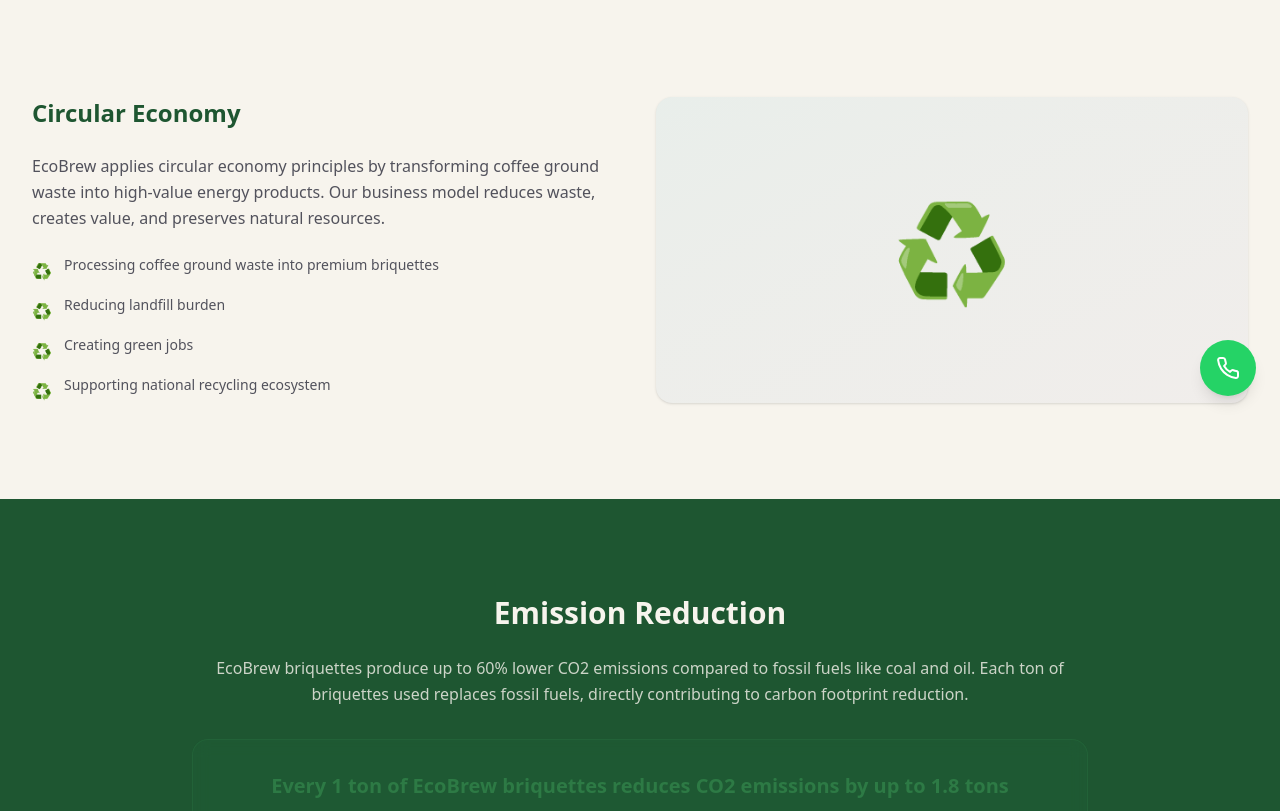
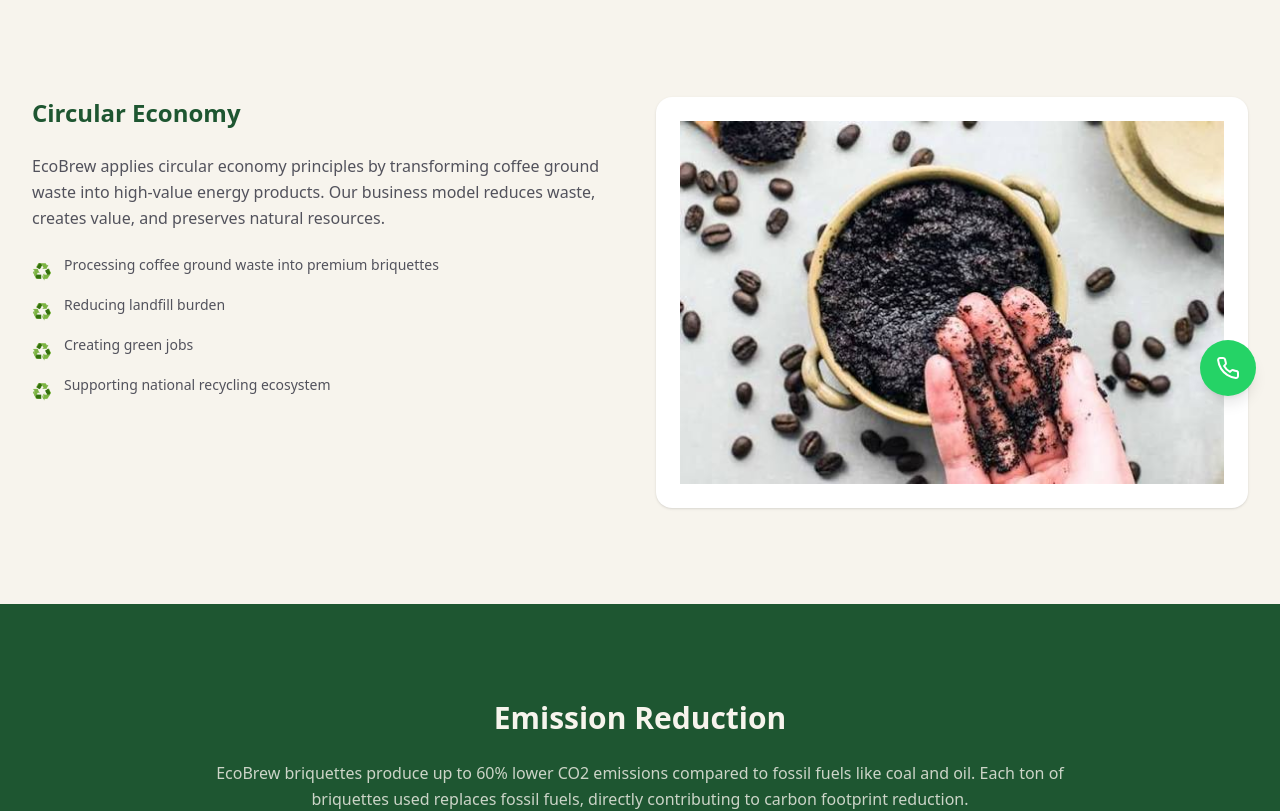
Before and after one commit to ecobrewbriquette-gif/eco-brew, a Next.js app: page /en/sustainability in a window 1280 px wide. Shown: the part 380-1191 px from the top of the page. Built offline with nearby package versions, Linux system fonts and the light colour scheme.

Commit message:
Add gallery image and update sustainability page

```diff
--- a/app/[lang]/sustainability/page.tsx
+++ b/app/[lang]/sustainability/page.tsx
@@ -50,8 +50,12 @@
                 ))}
               </ul>
             </div>
-            <Card className="flex items-center justify-center bg-gradient-to-br from-forest/10 to-coffee/10 text-8xl">
-              ♻️
+            <Card className="overflow-hidden">
+              <img
+                src="/images/gallery/ampas-kopi.jpg"
+                alt="Ampas kopi sebagai bahan baku briket"
+                className="w-full h-auto object-cover"
+              />
             </Card>
           </div>
         </Container>
@@ -65,7 +69,7 @@
               {s.emisi.description}
             </p>
             <div className="rounded-2xl border border-forest-light/30 bg-forest-light/10 p-8 backdrop-blur-sm">
-              <p className="text-xl font-semibold text-forest-light">
+              <p className="text-xl font-semibold text-cream">
                 {s.emisi.stat}
               </p>
             </div>
```
Also changed, not shown: public/images/gallery/ampas-kopi.jpg (added).
